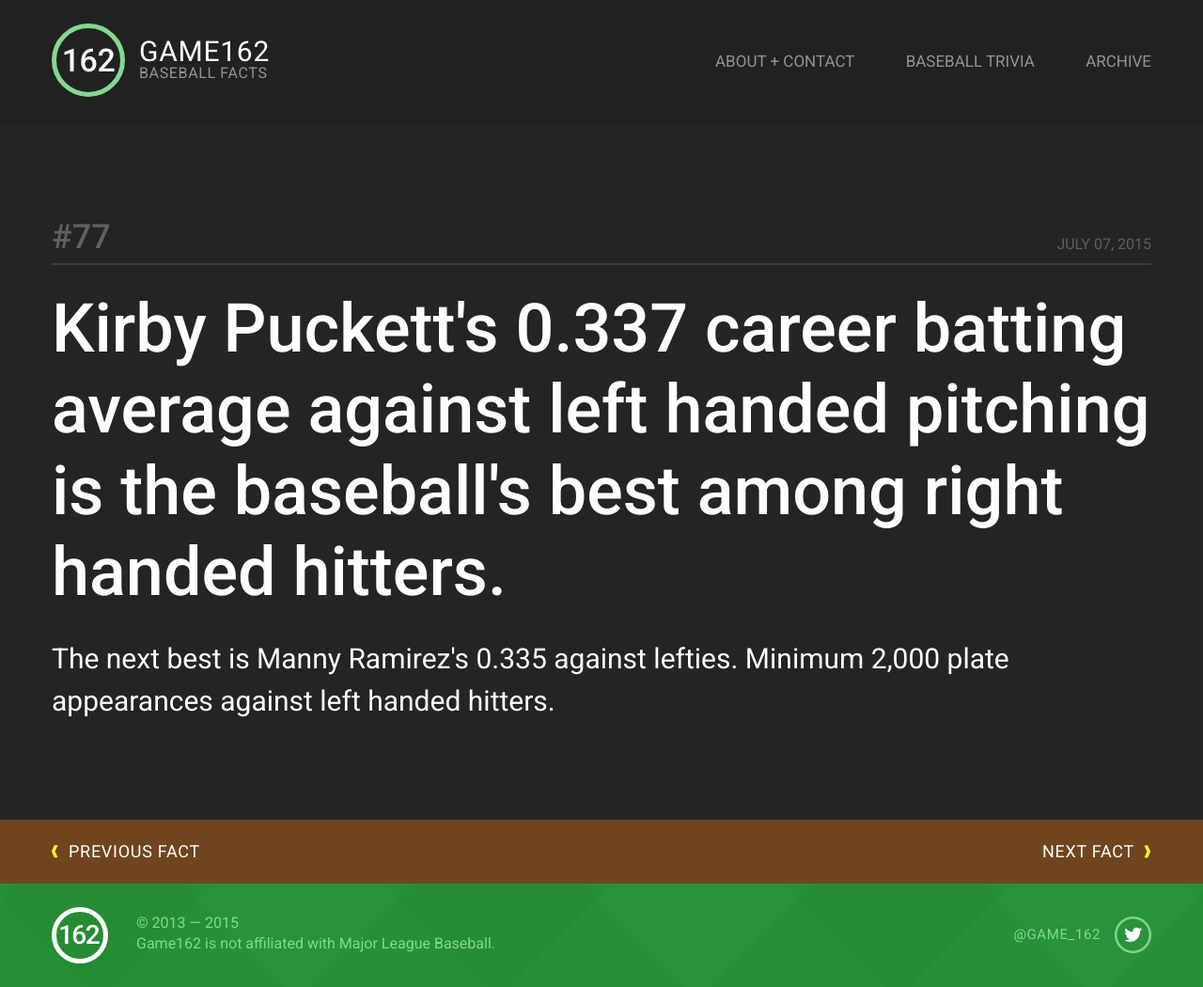
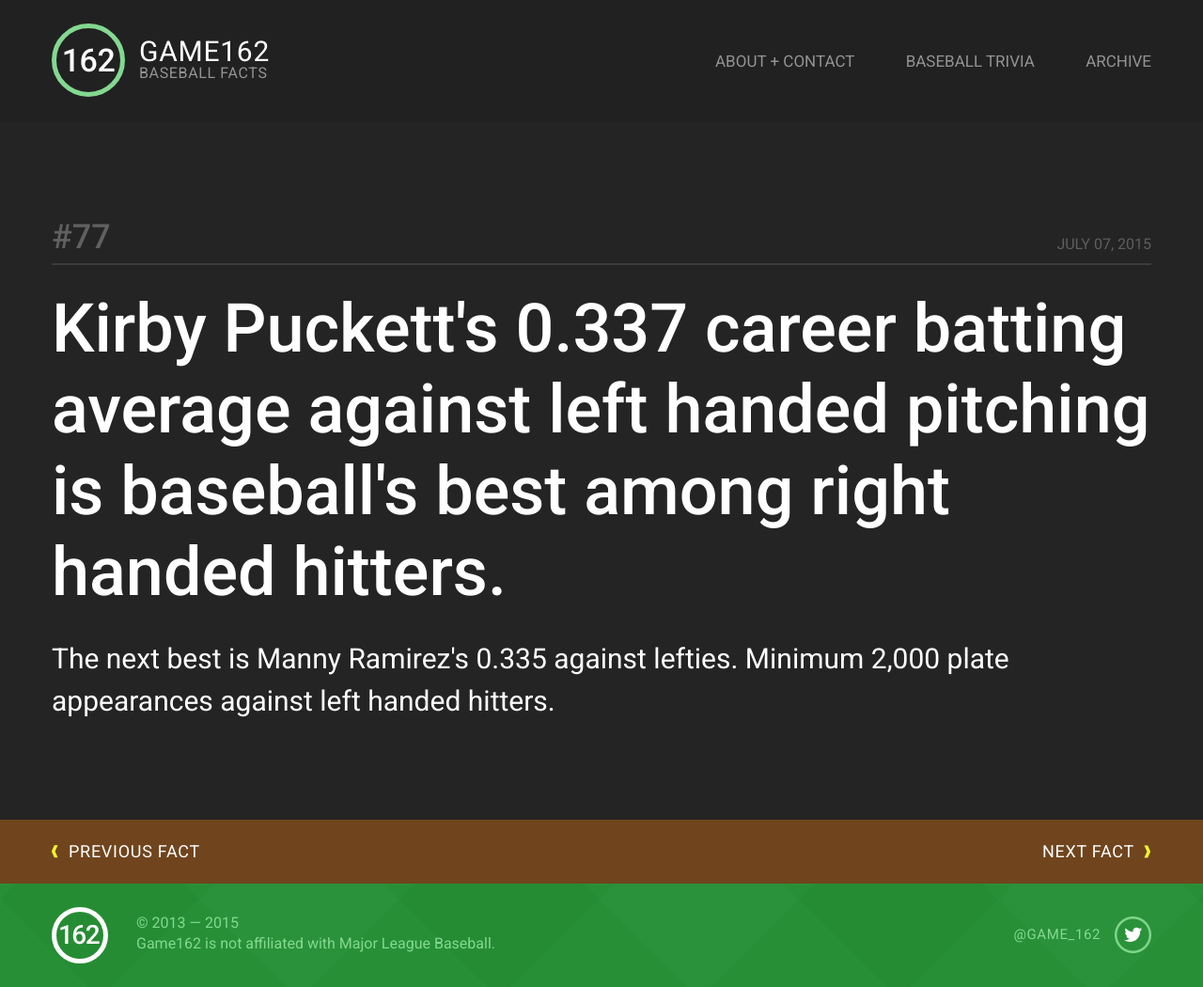
Before and after one commit to jcoyle/Game162, a Jekyll site: the page built from _posts/2015-07-07-77.md, in a window 1280 px wide. Shown: the whole page at 94% size. Built offline with Jekyll 4.4.1, drawn with Linux system fonts in a browser that asks for light colours.

Commit message:
site update

```diff
--- a/_posts/2015-07-07-77.md
+++ b/_posts/2015-07-07-77.md
@@ -1,6 +1,6 @@
 ---
 title:
-  - Kirby Puckett's 0.337 career batting average against left handed pitching is the baseball's best among right handed hitters.
+  - Kirby Puckett's 0.337 career batting average against left handed pitching is baseball's best among right handed hitters.
 secondary:
   - The next best is Manny Ramirez's 0.335 against lefties. Minimum 2,000 plate appearances against left handed hitters.
 reference:
```
Also changed, not shown: onthisday/06-28-2.md (added, +1 -0 lines), onthisday/09-09.md (+1 -1 lines), onthisday/09-19.md (added, +1 -0 lines).
